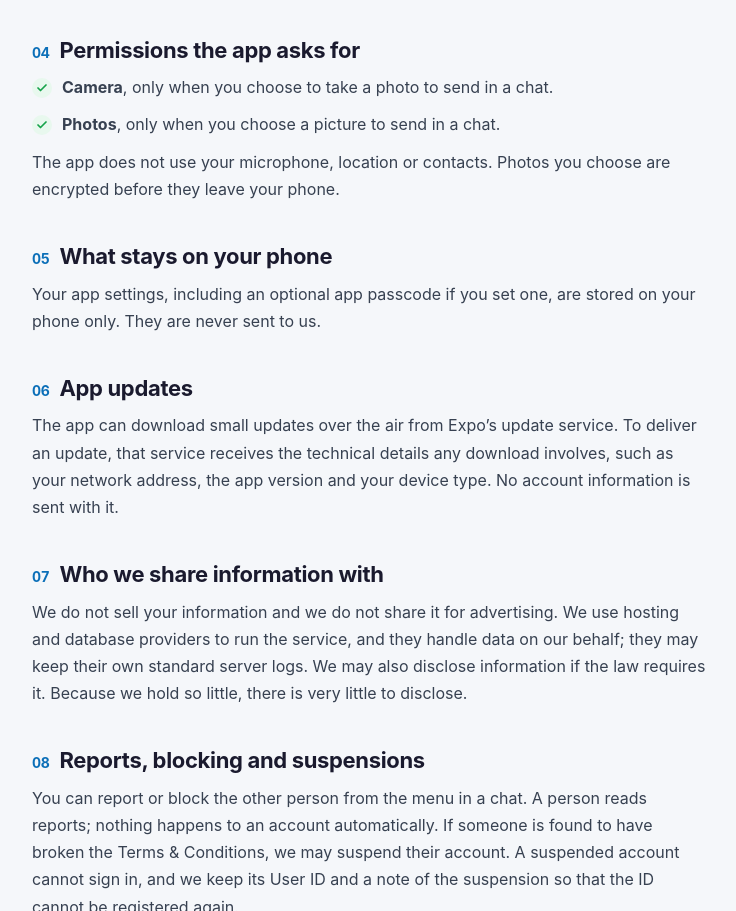
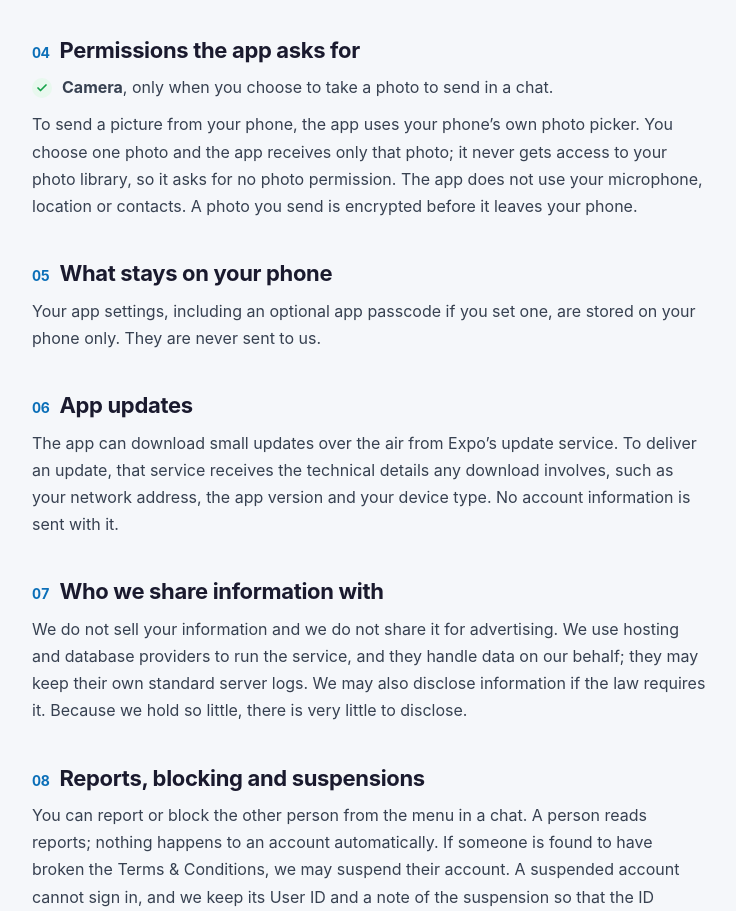
Before and after one commit to surakshit-app/surakshit, a plain HTML site: page privacy/index.html in a window 1280 px wide. Shown: the part 2203-3114 px from the top of the page, without its empty margins (406-1142 px from the left). Drawn offline with Linux system fonts and the light colour scheme.

Commit message:
Privacy policy: the app asks for camera access only; photos are chosen with the system picker

```diff
--- a/privacy/index.html
+++ b/privacy/index.html
@@ -121,9 +121,8 @@
             <h2><span class="n">04</span>Permissions the app asks for</h2>
             <ul class="tick">
               <li><strong>Camera</strong>, only when you choose to take a photo to send in a chat.</li>
-              <li><strong>Photos</strong>, only when you choose a picture to send in a chat.</li>
             </ul>
-            <p>The app does not use your microphone, location or contacts. Photos you choose are encrypted before they leave your phone.</p>
+            <p>To send a picture from your phone, the app uses your phone&rsquo;s own photo picker. You choose one photo and the app receives only that photo; it never gets access to your photo library, so it asks for no photo permission. The app does not use your microphone, location or contacts. A photo you send is encrypted before it leaves your phone.</p>
           </section>
 
           <section id="phone">
```
